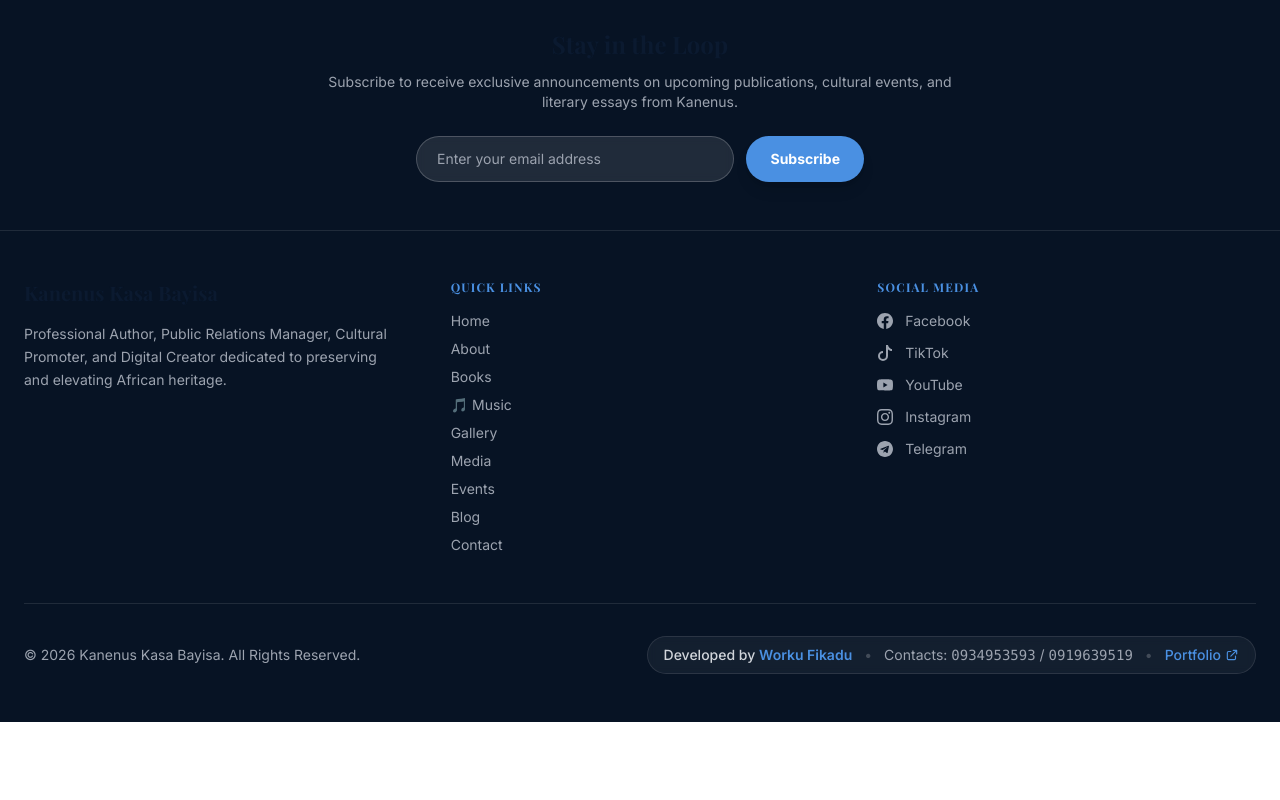
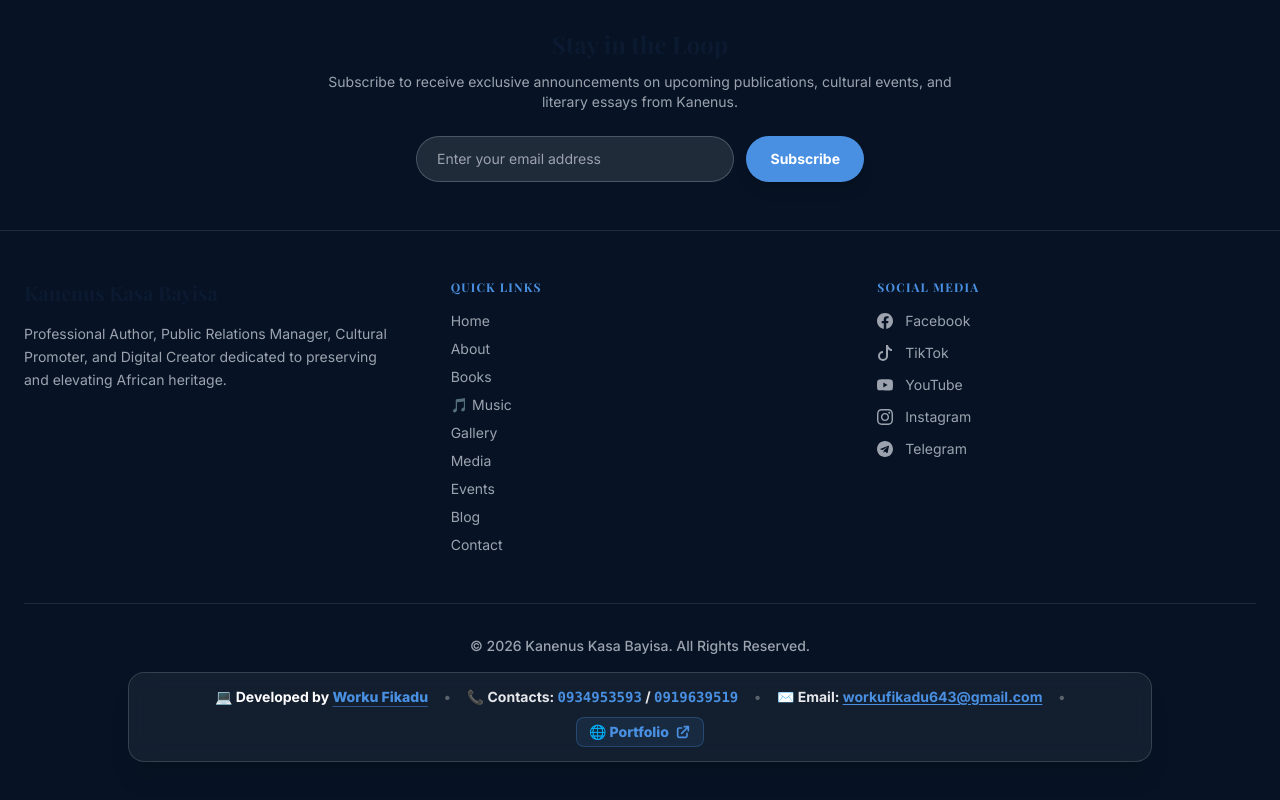
Before and after one commit to WorkuFikadu/kanenus-portfolio, a Next.js app: page / in a window 1280 px wide. Shown: the part 6539-7339 px from the top of the page. Before the commit the page ends 7261 px from the top, so only its background shows below. Built offline with nearby package versions, Linux system fonts and the light colour scheme; a web font is replaced by a local one.

Commit message:
Make developer credits bold, centered, and add workufikadu643@gmail.com email link to footer

```diff
--- a/src/components/Footer.tsx
+++ b/src/components/Footer.tsx
@@ -118,26 +118,30 @@
           </div>
         </div>
 
-        <div className="border-t border-white/10 pt-8 flex flex-col md:flex-row items-center justify-between gap-4 text-sm text-gray-400">
-          <div>{t.rights}</div>
-          <div className="flex flex-wrap items-center justify-center md:justify-end gap-x-3 gap-y-2 text-xs sm:text-sm bg-white/5 px-4 py-2 rounded-full border border-white/10 backdrop-blur-sm">
-            <span className="text-gray-300 font-medium">
-              Developed by <span className="text-accent font-semibold">Worku Fikadu</span>
+        <div className="border-t border-white/10 pt-8 flex flex-col items-center justify-center gap-4 text-center text-sm text-gray-400">
+          <div className="font-medium text-gray-400">{t.rights}</div>
+          <div className="w-full max-w-5xl flex flex-wrap items-center justify-center gap-x-4 gap-y-2.5 text-xs sm:text-sm font-bold bg-white/5 px-6 py-3.5 rounded-2xl border border-white/15 backdrop-blur-md shadow-xl text-center">
+            <span className="text-white">
+              💻 Developed by <span className="text-accent font-extrabold underline decoration-accent/50 underline-offset-4">Worku Fikadu</span>
             </span>
-            <span className="text-white/20 hidden sm:inline">•</span>
-            <span className="text-gray-400">
-              Contacts: <a href="tel:0934953593" className="hover:text-accent transition font-mono">0934953593</a> / <a href="tel:0919639519" className="hover:text-accent transition font-mono">0919639519</a>
+            <span className="text-white/30 hidden md:inline">•</span>
+            <span className="text-gray-200">
+              📞 Contacts: <a href="tel:0934953593" className="text-accent hover:text-white transition font-mono font-bold">0934953593</a> / <a href="tel:0919639519" className="text-accent hover:text-white transition font-mono font-bold">0919639519</a>
             </span>
-            <span className="text-white/20 hidden sm:inline">•</span>
+            <span className="text-white/30 hidden md:inline">•</span>
+            <span className="text-gray-200">
+              ✉️ Email: <a href="mailto:workufikadu643@gmail.com" className="text-accent hover:text-white transition font-bold underline underline-offset-2">workufikadu643@gmail.com</a>
+            </span>
+            <span className="text-white/30 hidden md:inline">•</span>
             <a
               href="https://workufikadu.github.io/my-portfolio/index.html"
               target="_blank"
               rel="noopener noreferrer"
-              className="inline-flex items-center gap-1 text-accent hover:underline font-medium"
+              className="inline-flex items-center gap-1.5 text-accent hover:text-white transition font-extrabold bg-accent/10 px-3 py-1 rounded-lg border border-accent/30"
             >
-              Portfolio
-              <svg className="w-3.5 h-3.5" fill="none" stroke="currentColor" viewBox="0 0 24 24">
-                <path strokeLinecap="round" strokeLinejoin="round" strokeWidth="2" d="M10 6H6a2 2 0 00-2 2v10a2 2 0 002 2h10a2 2 0 002-2v-4M14 4h6m0 0v6m0-6L10 14" />
+              🌐 Portfolio
+              <svg className="w-4 h-4" fill="none" stroke="currentColor" viewBox="0 0 24 24">
+                <path strokeLinecap="round" strokeLinejoin="round" strokeWidth="2.5" d="M10 6H6a2 2 0 00-2 2v10a2 2 0 002 2h10a2 2 0 002-2v-4M14 4h6m0 0v6m0-6L10 14" />
               </svg>
             </a>
           </div>
```
